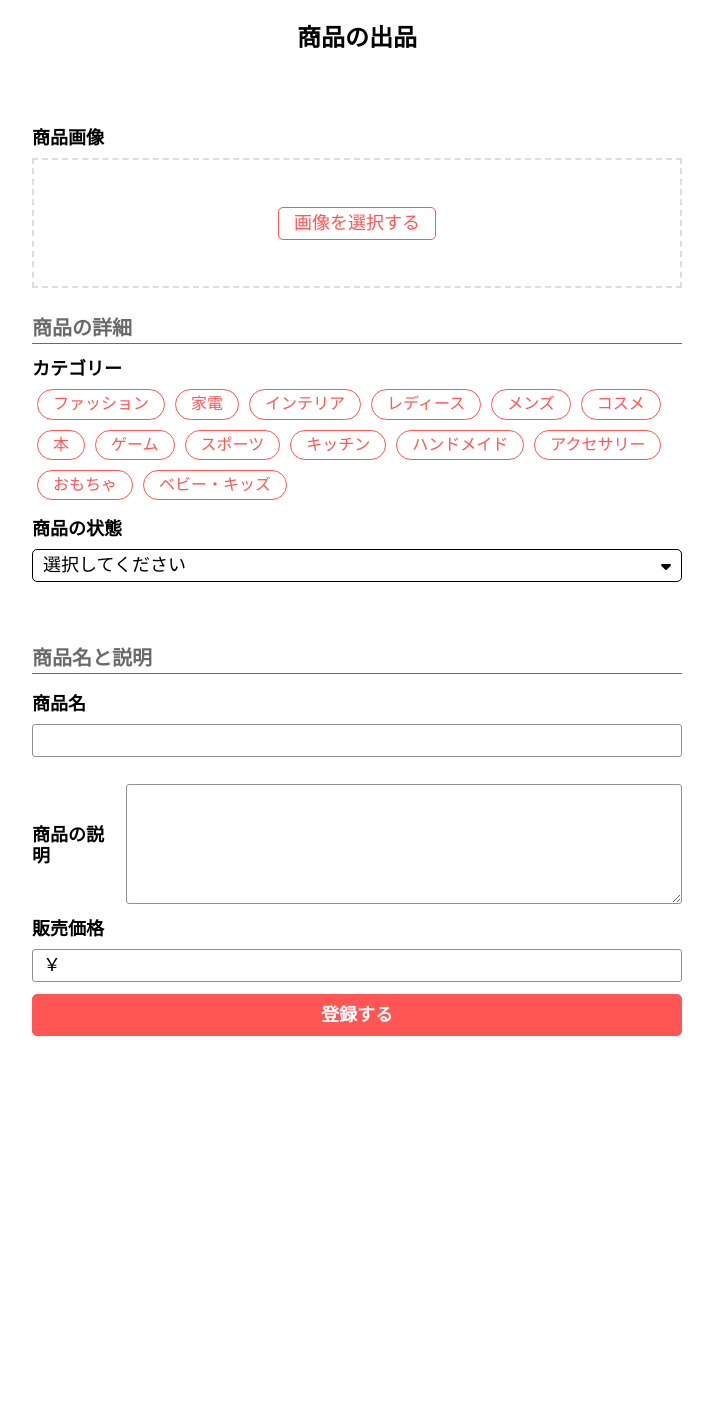
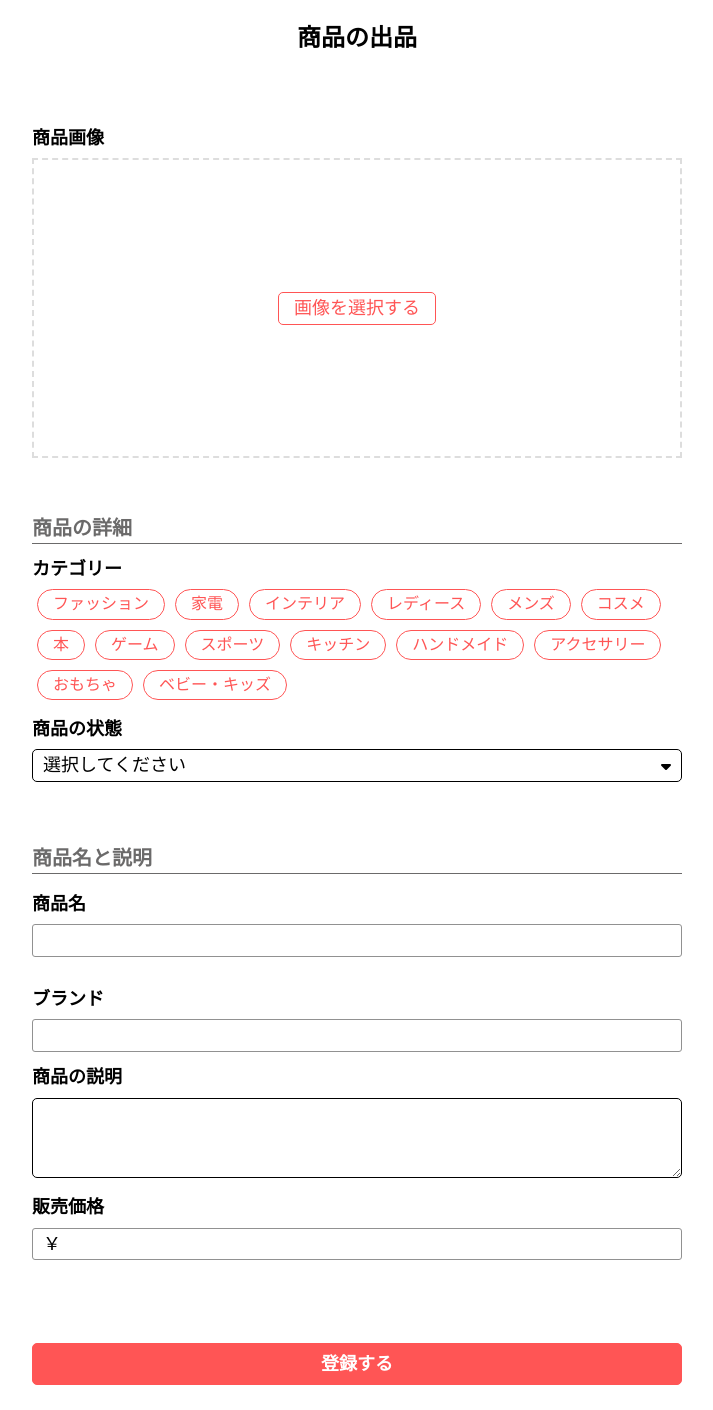
Before and after one commit to ayuka-maruyama/coachtech_flea_markets, a Laravel app: page /sell in a window 1280 px wide. Shown: the part 60-1470 px from the top of the page, without its empty margins (283-996 px from the left). Before the commit the page ends 1096 px from the top, so only its background shows below. Run offline with Laravel 12, Linux system fonts and the light colour scheme; a user stored in the database is signed in; data comes from the database, SQL or seed files in the repository.

Commit message:
商品出品画面にブランドを追加、それに伴うテーブルへの登録処理等の機能一部修正

```diff
--- a/src/app/Http/Controllers/SellController.php
+++ b/src/app/Http/Controllers/SellController.php
@@ -30,7 +30,7 @@
 
         $item = Item::create([
             'item_name' => $request->item_name,
-            'brand' => 'no brand',
+            'brand' => $request->brand,
             'price' => $request->price,
             'description' => $request->description,
             'condition' => $request->condition,
--- a/src/public/css/sell.css
+++ b/src/public/css/sell.css
@@ -6,7 +6,7 @@
 
 .image-container {
     width: 100%;
-    height: 200px;
+    height: 400px;
 }
 
 .image-ttl,
@@ -20,7 +20,7 @@
 .image-upload-container {
     border: 2px dashed #ddd;
     width: 100%;
-    height: 65%;
+    height: 300px;
     display: flex;
     align-items: center;
     justify-content: center;
@@ -40,7 +40,7 @@
 
 .image-preview-container {
     width: 100%; /* 枠全体の幅 */
-    height: 100%; /* 枠全体の高さ */
+    height: auto; /* 枠全体の高さ */
     display: flex;
     justify-content: center; /* 水平方向のセンタリング */
     align-items: center; /* 垂直方向のセンタリング */
@@ -48,9 +48,9 @@
 }
 
 .image-preview {
-    width: 100%;
-    height: 100%;
-    object-fit: cover; /* 枠全体に画像を表示し、比率を保つ */
+    width: 100%; /* 幅を親要素に合わせる */
+    object-fit: cover; /* 画像の比率を保つ */
+    display: block; /* inline要素の余白を削除 */
 }
 
 .item-detail-container {
@@ -124,6 +124,12 @@
     height: 100px;
 }
 
+.item-description-container {
+    width: 100%;
+    height: 500px;
+}
+
+
 .item_name,
 .price {
     width: 100%;
@@ -132,14 +138,14 @@
     padding: 5px 10px;
 }
 
-.item-description {
+.item-description-area {
     width: 100%;
     height: 130px;
 }
 
 .description {
     width: 100%;
-    height: 80px;
+    height: 90px;
     border: 1px solid black;
     border-radius: 5px;
     padding: 5px 10px;
--- a/src/public/js/sell.js
+++ b/src/public/js/sell.js
@@ -4,7 +4,7 @@
     // 初期状態で￥マークを設定
     const input = document.getElementById("price");
     if (!input.value) {
-        input.value = "￥"; // 初期値として￥0を設定
+        input.value = "￥"; // 初期値として￥を設定
     }
 
     // 選択されたカテゴリーIDを格納する配列
@@ -37,24 +37,59 @@
         });
     });
 
-    // 画像プレビューの表示
-    document
-        .getElementById("image-input")
-        .addEventListener("change", function (event) {
+    // 画像プレビューの表示とボタン非表示
+    const imageInput = document.getElementById("image-input");
+    const imagePreview = document.getElementById("image-preview");
+    const imagePreviewContainer = document.getElementById(
+        "image-preview-container"
+    );
+    const imageUploadBtn = document.getElementById("image-upload-btn");
+
+    imageInput.addEventListener("change", function (event) {
         const file = event.target.files[0];
         if (file) {
             const reader = new FileReader();
             reader.onload = function (e) {
-                    const imagePreview =
-                        document.getElementById("image-preview");
                 imagePreview.src = e.target.result;
-                    document.getElementById(
-                        "image-preview-container"
-                    ).style.display = "flex";
+                imagePreviewContainer.style.display = "flex"; // プレビューコンテナを表示
+                imageUploadBtn.style.display = "none"; // ボタンを非表示にする
 
-                    // ボタンを非表示
-                    document.getElementById("select-button").style.display =
-                        "none";
+                // 画像が読み込まれたときにサイズを調整
+                imagePreview.onload = function () {
+                    // 最大幅と最大高さを設定
+                    const maxWidth = 590; // 最大幅
+                    const maxHeight = 290; // 最大高さ
+
+                    // 現在の画像の幅と高さ
+                    const originalWidth = imagePreview.naturalWidth;
+                    const originalHeight = imagePreview.naturalHeight;
+
+                    // アスペクト比を計算
+                    const aspectRatio = originalWidth / originalHeight;
+
+                    // 新しい幅と高さを設定
+                    let newWidth = originalWidth;
+                    let newHeight = originalHeight;
+
+                    // 画像が最大幅より大きい場合
+                    if (newWidth > maxWidth) {
+                        newWidth = maxWidth;
+                        newHeight = newWidth / aspectRatio;
+                    }
+
+                    // 画像が最大高さより大きい場合
+                    if (newHeight > maxHeight) {
+                        newHeight = maxHeight;
+                        newWidth = newHeight * aspectRatio;
+                    }
+
+                    // 新しいサイズを画像に適用
+                    imagePreview.style.width = `${newWidth}px`;
+                    imagePreview.style.height = `${newHeight}px`;
+
+                    // 画像がコンテナ内に収まるように設定
+                    imagePreview.style.objectFit = "contain"; // アスペクト比を維持して収める
+                };
             };
             reader.readAsDataURL(file);
         }
@@ -68,15 +103,15 @@
     function addYenSymbol() {
         let value = input.value;
 
-        // 全角数字を半角に変換
-        value = convertToHalfWidth(value.replace(/[^\d０-９]/g, "")); // 数字以外を削除
+        // 全角数字を半角に変換し、数字以外を削除
+        value = convertToHalfWidth(value.replace(/[^\d０-９]/g, ""));
 
         if (value) {
             // 数値にカンマ区切りを追加
             value = value.replace(/\B(?=(\d{3})+(?!\d))/g, ",");
             input.value = "￥" + value; // ￥マークを先頭に追加
         } else {
-            input.value = "￥"; // 数字が空の場合は￥0を表示
+            input.value = "￥"; // 数字が空の場合は￥のみ表示
         }
     }
 
--- a/src/resources/views/sell.blade.php
+++ b/src/resources/views/sell.blade.php
@@ -22,11 +22,11 @@
                 </div>
             </div>
             <div class="image-upload-container">
-                <label for="image-input" class="btn">
+                <label for="image-input" id="image-upload-btn" class="btn">
                     画像を選択する
                 </label>
                 <input type="file" id="image-input" name="item_image" class="image-input" accept="image/*" style="display: none;" />
-                <div class="image-container" id="image-preview-container" style="display: none;">
+                <div class="image-preview-container" id="image-preview-container" style="display: none;">
                     <img id="image-preview" class="image-preview" src="#" alt="選択された画像" />
                 </div>
             </div>
@@ -76,10 +76,11 @@
         </div>
 
         <!-- 商品名と説明 -->
-        <div class="item-detail-container">
+        <div class="item-description-container">
             <h2 class="detail-ttl">商品名と説明</h2>
 
             <div class="item-container">
+
                 <div class="item-name">
                     <div class="flex">
                         <h3 class="item-ttl">商品名</h3>
@@ -91,7 +92,20 @@
                     </div>
                     <input type="text" name="item_name" id="item_name" class="form-input">
                 </div>
-                <div class="item-description">
+
+                <div class="item-brand">
+                    <div class="flex">
+                        <h3 class="item-ttl">ブランド</h3>
+                        <div class="error">
+                            @error('brand')
+                            <p>{{ $message }}</p>
+                            @enderror
+                        </div>
+                    </div>
+                    <input type="text" name="brand" id="brand" class="form-input">
+                </div>
+
+                <div class="item-description-area">
                     <div class="flex">
                         <h3 class="item-ttl">商品の説明</h3>
                         <div class="error">
@@ -100,8 +114,9 @@
                             @enderror
                         </div>
                     </div>
-                    <textarea name="description" id="description" class="form-input"></textarea>
+                    <textarea name="description" id="description" class="form-input description"></textarea>
                 </div>
+
                 <div class="item-price">
                     <div class="flex">
                         <h3 class="item-ttl">販売価格</h3>
@@ -113,10 +128,13 @@
                     </div>
                     <input type="text" id="price" name="price" class="form-input" required>
                 </div>
+
             </div>
 
-            <button type="submit" class="btn submit-btn">登録する</button>
         </div>
+
+        <button type="submit" class="btn submit-btn">登録する</button>
+
     </form>
 </div>
 @endsection
```
Lines whose indentation alone changed are shown as unchanged.
